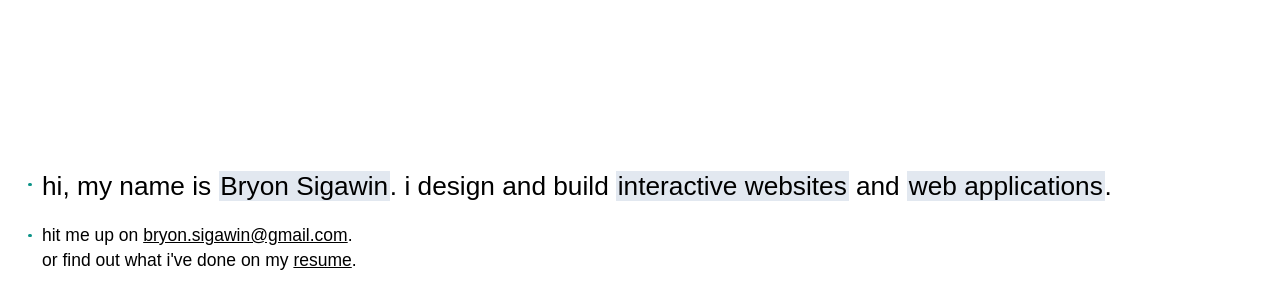
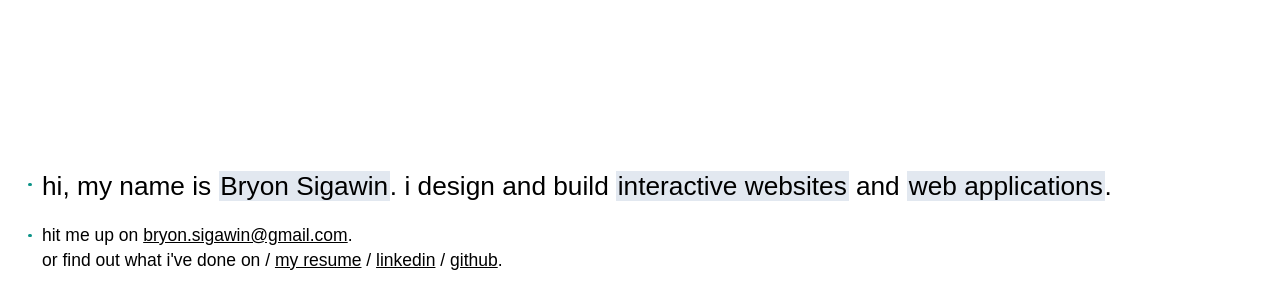
Before and after one commit to bryonsigawin/personal-site-2023, an Astro site: page / in a window 1280 px wide. Shown: the part 500-800 px from the top of the page. Built offline with nearby package versions, Linux system fonts and the light colour scheme; Astro itself is replaced by a stand-in of ours; a web font is replaced by a local one.

Commit message:
feat: add more links

```diff
--- a/src/pages/index.astro
+++ b/src/pages/index.astro
@@ -4,7 +4,11 @@ import Scene from "../components/Scene.astro";
 ---
 
 <Layout title="Bryon Sigawin">
-  <main class="mx-auto p-8 flex justify-end flex-col h-screen font-light">
+  <Scene />
+
+  <main
+    class="relative mx-auto p-8 flex justify-end flex-col h-screen font-light"
+  >
     <div class="flex align-top gap-3">
       <div class="rounded bg-teal-600 w-1 h-1 flex-none mt-3.5"></div>
       <div class="text-3xl mb-6">
@@ -32,17 +36,25 @@ import Scene from "../components/Scene.astro";
           >.
         </div>
         <div class="text-xl">
-          or find out what i've done on my <a
+          or find out what i've done on / <a
             href="/bryon-sigawin-cv-2023.pdf"
             target="_blank"
-            class="underline">resume</a
+            class="underline">my resume</a
+          > / <a
+            href="https://www.linkedin.com/in/bryon-sigawin/"
+            target="_blank"
+            rel="noopener"
+            class="underline">linkedin</a
+          > / <a
+            href="https://github.com/bryonsigawin"
+            target="_blank"
+            rel="noopener"
+            class="underline">github</a
           >.
         </div>
       </div>
     </div>
   </main>
-
-  <Scene />
 </Layout>
 
 <script>
```
